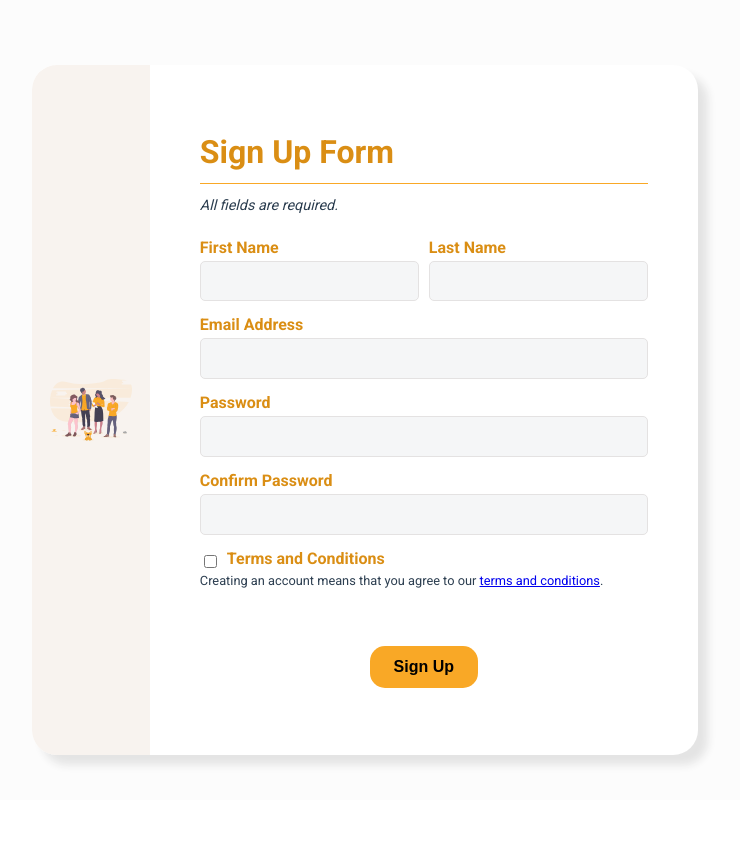
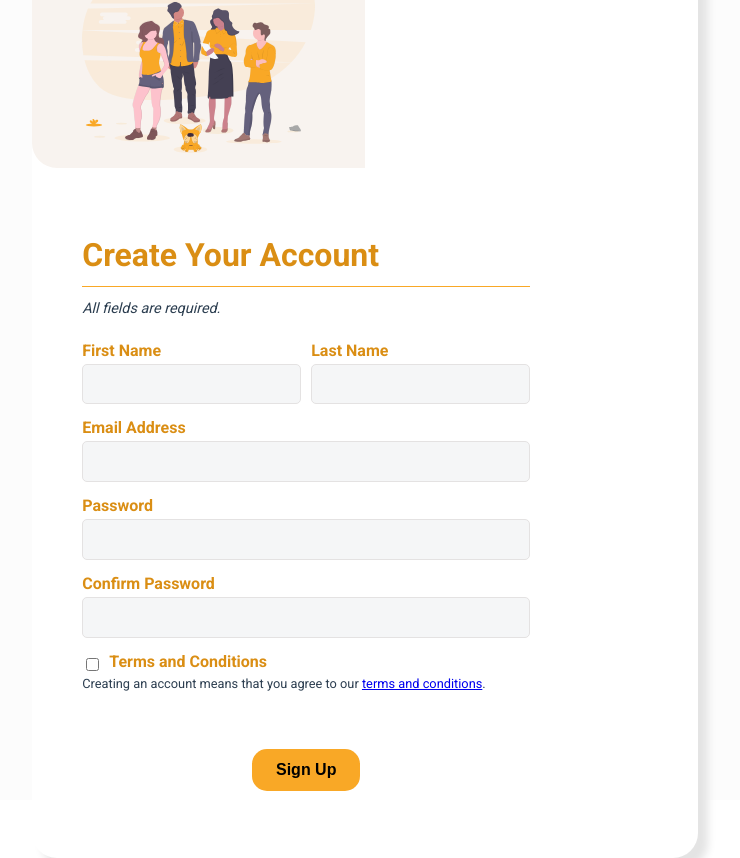
Before and after one commit to pollyj/signup-component-vue-mockup, a Vue app: page / in a window 1024 px wide. Shown: the whole page, without its empty margins (147-887 px from the left). Before the commit the page ends 800 px from the top, so only its background shows below. Built offline with nearby package versions, Linux system fonts and the light colour scheme.

Commit message:
basic styling done

```diff
--- a/src/components/SignUp.vue
+++ b/src/components/SignUp.vue
@@ -6,7 +6,7 @@
     <form id="signup-form">
       <div class="signup-grid-container">
         <div class="signup-form-title">
-          <h1 class="title-text">Sign Up Form</h1>
+          <h1 class="title-text">Create Your Account</h1>
           <p class="required-text">All fields are required.</p>
         </div>
         <div class="signup-form-first-name">
@@ -26,7 +26,12 @@
         </div>
         <div class="signup-form-terms">
           <Checkbox tag="terms" name="Terms and Conditions" />
-          <p><span class="small-text">Creating an account means that you agree to our <a href="/">terms and conditions</a>.</span></p>
+          <p>
+            <span class="small-text">
+              Creating an account means that you agree to our
+              <a href="/">terms and conditions</a>.
+            </span>
+          </p>
         </div>
         <div class="signup-form-submit-btn">
           <Button btntext="Sign Up" form="signup-form" />
@@ -39,7 +44,7 @@
 <script>
 import Textbox from "./Textbox.vue";
 import Button from "./Button.vue";
-import Checkbox from "./Checkbox.vue"
+import Checkbox from "./Checkbox.vue";
 
 export default {
   name: "SignUp",
@@ -49,7 +54,7 @@ export default {
   components: {
     Textbox,
     Button,
-    Checkbox,
+    Checkbox
   },
   props: {
     msg: String
@@ -59,21 +64,16 @@ export default {
 
 <style scoped>
 /* Smartphones (landscape) ----------- */
-@media only screen and (min-width: 321px) {
+@media screen and (min-width: 321px) {
   .signup-component {
     background-color: #fff;
-    box-shadow: 10px 10px 8px #e4e4e4;
-    border-radius: 25px;
-    width: 90%;
     display: flex;
-    margin-top: 20px;
   }
 
   .signup-grid-container {
     display: grid;
     padding: 20px;
     margin: 10px;
-    width: 100%;
     grid-template-columns: 1fr;
     grid-template-rows: 1.7fr 1fr 1fr 1fr 1fr 1fr 1fr 1fr;
     gap: 1px 1px;
@@ -140,16 +140,55 @@ export default {
   }
 
   .small-text {
-      font-size: 0.8rem;
+    font-size: 0.8rem;
   }
 }
 
 /* iPads (portrait and landscape) ----------- */
-@media only screen and (min-device-width: 768px) {
+@media screen and (min-width: 768px) and (max-width: 1024px) {
+  .signup-component {
+    box-shadow: 10px 10px 8px #e4e4e4;
+    border-radius: 25px;
+    display: flex;
+    margin-top: 20px;
+    flex-direction: column;
+    width: 80%;
+    align-self: center;
+  }
+
+  .signup-grid-container {
+    padding: 20px 40px;
+  }
+
+  .signup-img-wrapper {
+    display: flex;
+    justify-content: center;
+    align-items: center;
+    width: 100%;
+    background-color: rgb(248, 243, 239);
+    border-radius: 25px 25px 0 0;
+  }
+
+  .signup-img {
+    max-height: 200px;
+    width: auto;
+    padding: 15px 0;
+  }
+
+  .signup-form-title {
+    grid-area: signup-form-title;
+    margin-bottom: 25px;
+  }
+}
+
+/* Desktops and laptops ----------- */
+@media only screen and (min-width: 1024px) {
   .signup-component {
     display: flex;
     width: 65%;
     align-self: center;
+    box-shadow: 10px 10px 8px #e4e4e4;
+    border-radius: 25px;
   }
 
   .signup-grid-container {
@@ -173,9 +212,8 @@ export default {
   }
 
   .signup-img {
-      height: auto;
+    height: auto;
     width: 70%;
-
   }
 
   .signup-form-title {
@@ -183,9 +221,4 @@ export default {
     margin-bottom: 25px;
   }
 }
-
-/* Desktops and laptops ----------- */
-@media only screen and (min-width: 1224px) {
-  /* STYLES GO HERE */
-}
 </style>
```
